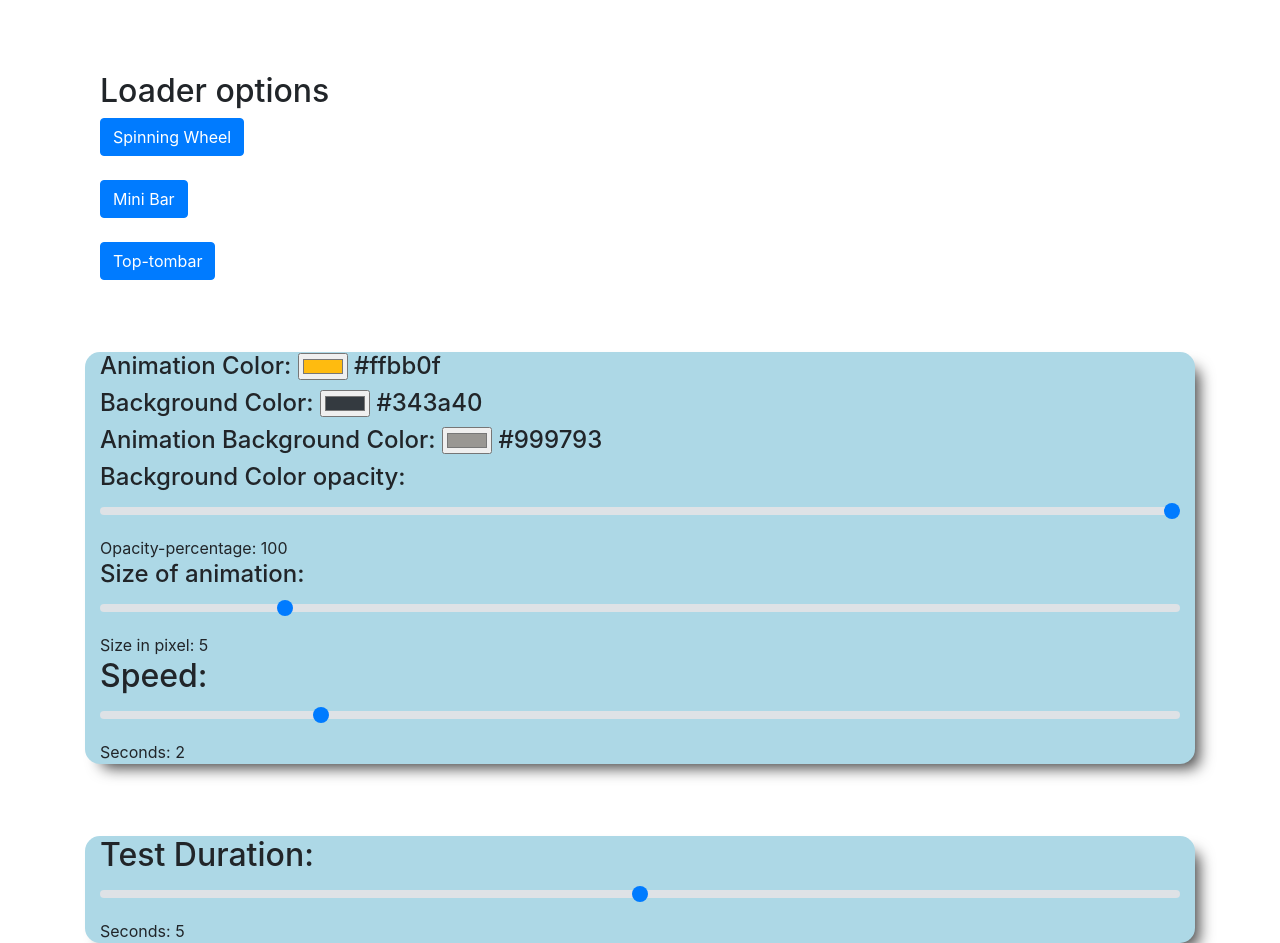
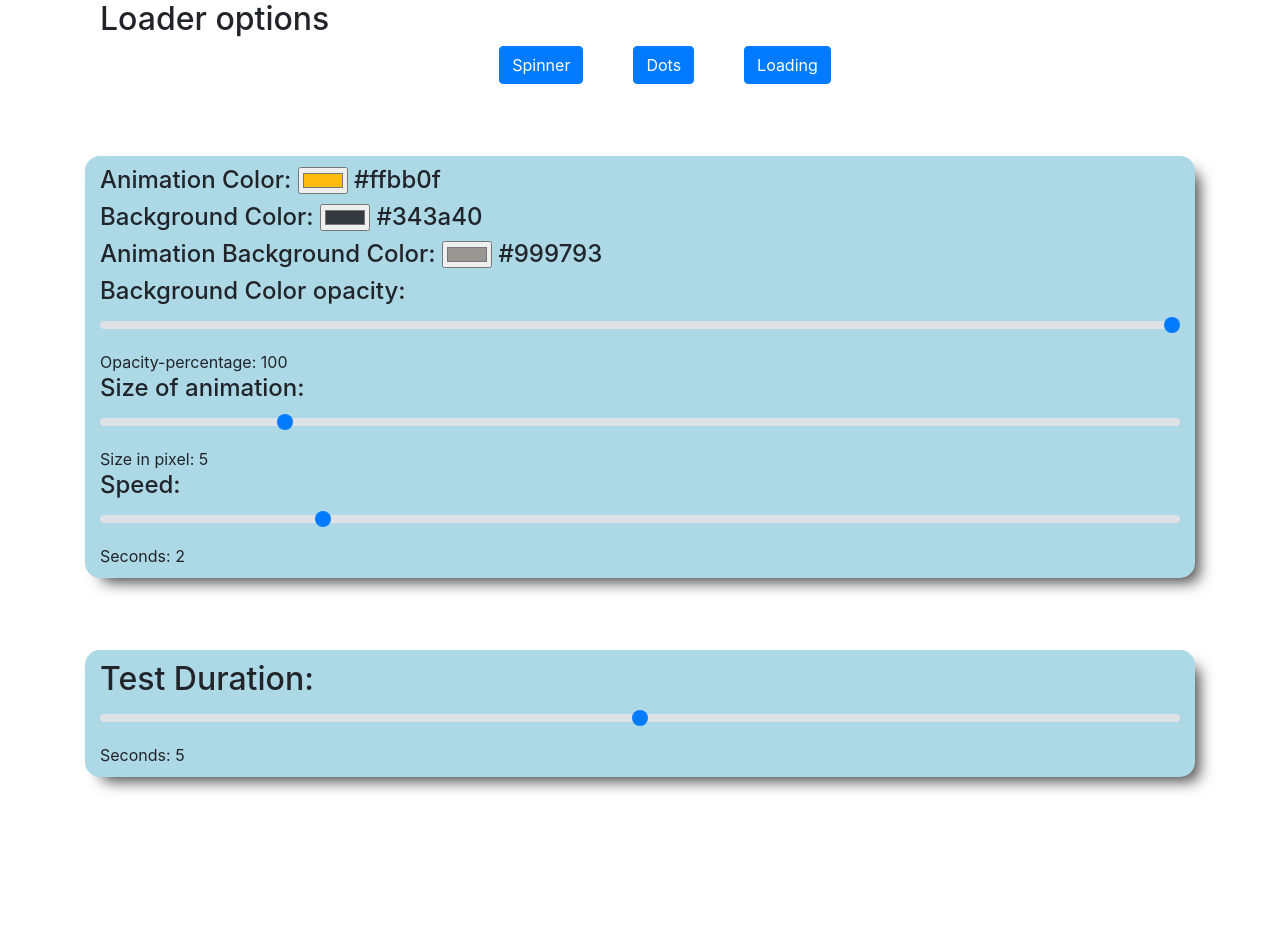
Before and after one commit to Bot-Academia/Vue-ui-preloader, a Vue app: page / in a window 1280 px wide. After the commit the page ends 800 px from the top, so only its background shows below. Built offline with nearby package versions, Linux system fonts and the light colour scheme.

Commit message:
speed added!

```diff
--- a/src/App.vue
+++ b/src/App.vue
@@ -17,22 +17,17 @@
                   :styling="styling"
           ></toptombar>
       </div>
-      <br><br><br>
 
 <!--    selectors-->
+
+<!--      formal-->
     <div class="container">
         <h2>Loader options</h2>
-      <button class="btn btn-primary" @click="loader('loader1')">
-        Spinning Wheel
-      </button>
-        <br><br>
-        <button class="btn btn-primary" @click="loader('minibar')">
-            Mini Bar
-        </button>
-        <br><br>
-        <button class="btn btn-primary" @click="loader('toptombar')">
-            Top-tombar
-        </button>
+        <div id="outer">
+            <div class="inner"><button class="btn btn-primary" @click="loader('loader1')" >Spinner</button></div>
+            <div class="inner"><button class="btn btn-primary" @click="loader('minibar')">Dots</button></div>
+            <div class="inner"><button class="btn btn-primary" @click="loader('toptombar')">Loading</button></div>
+        </div>
     </div>
 
       <br><br><br>
@@ -54,9 +49,9 @@
           <h4>Size of animation:</h4>
           <b-form-input id="range-1" v-model="styling.size" type="range" min="0" max="30"></b-form-input>
           <div class="mt-2">Size in pixel: {{ styling.size }}</div>
-           <h2>Speed:</h2>
+           <h4>Speed:</h4>
           <div>
-              <b-form-input id="range-1" v-model="styling.speed" type="range" min="0" max="10"></b-form-input>
+              <b-form-input id="range-1" v-model="styling.speed" type="range" min="0.1" max="10" step="0.5"></b-form-input>
               <div class="mt-2">Seconds: {{ styling.speed }}</div>
           </div>
       </div>
@@ -114,8 +109,20 @@ export default {
 
 <style>
 .form,.test{
+    padding: 10px 10px 10px 10px;
     background-color: lightblue;
     border-radius: 15px;
     box-shadow: 10px 10px 15px -6px rgba(0, 0, 0, 0.75);
 }
+#outer
+{
+    width:100%;
+    text-align: center;
+}
+.inner
+{
+    display: inline-block;
+    margin-left: 50px;
+}
+
 </style>
--- a/src/components/dots.vue
+++ b/src/components/dots.vue
@@ -1,6 +1,6 @@
 <template>
-    <div id="overlay" :style="{'background-color': bgcolors}">
-        <div class="loader" :style="{'color': styling.wheelcolor,'font-size': styling.size+'px'}"></div>
+    <div id="overlay-dots" :style="{'background-color': bgcolors}">
+        <div class="loader-dots" :style="{'color': styling.wheelcolor,'font-size': styling.size+'px'}"></div>
     </div>
 </template>
 
@@ -15,6 +15,8 @@
             };
         },
         created() {
+            let root = document.documentElement;
+            root.style.setProperty('--time-animation', "load7 " + this.styling.speed + "s infinite ease-in-out");
             var c;
             if(/^#([A-Fa-f0-9]{3}){1,2}$/.test(this.styling.bgcolor)){
                 c= this.styling.bgcolor.substring(1).split('');
@@ -28,8 +30,11 @@
     }
 </script>
 
-<style scoped>
-    #overlay{
+<style >
+    :root{
+        --time-animation: load7 0.7s infinite ease-in-out;
+    }
+    #overlay-dots{
         background-color: rgba(52,58,64,1);
         height: 100%;
         width: 100%;
@@ -40,18 +45,18 @@
         bottom: 0;
         z-index:1000;
     }
-    .loader,
-    .loader:before,
-    .loader:after {
+    .loader-dots,
+    .loader-dots:before,
+    .loader-dots:after {
         border-radius: 50%;
         width: 2.5em;
         height: 2.5em;
         -webkit-animation-fill-mode: both;
         animation-fill-mode: both;
-        -webkit-animation: load7 1.8s infinite ease-in-out;
-        animation: load7 1.8s infinite ease-in-out;
+        -webkit-animation: var(--time-animation);
+        animation: var(--time-animation);
     }
-    .loader {
+    .loader-dots {
         color: black;
         font-size: 10px;
         position: absolute;
@@ -68,18 +73,18 @@
         -webkit-animation-delay: -0.16s;
         animation-delay: -0.16s;
     }
-    .loader:before,
-    .loader:after {
+    .loader-dots:before,
+    .loader-dots:after {
         content: '';
         position: absolute;
         top: 0;
     }
-    .loader:before {
+    .loader-dots:before {
         left: -3.5em;
         -webkit-animation-delay: -0.32s;
         animation-delay: -0.32s;
     }
-    .loader:after {
+    .loader-dots:after {
         left: 3.5em;
     }
     @-webkit-keyframes load7 {
--- a/src/components/loader1.vue
+++ b/src/components/loader1.vue
@@ -1,6 +1,8 @@
 <template>
-    <div id="overlay" :style="{'background-color': bgcolors}">
-        <div class="loader" :style="{'border': styling.size + 'px solid ' + styling.wheelbg,'border-top': styling.size + 'px solid ' + styling.wheelcolor,'animation-duration': styling.speed +'s',}"></div>
+    <div id="overlay-spinner" :style="{'background-color': bgcolors}">
+
+
+        <div class="loader-spinner" :style="{'border': styling.size + 'px solid ' + styling.wheelbg,'border-top': styling.size + 'px solid ' + styling.wheelcolor}"></div>
     </div>
 </template>
 
@@ -15,6 +17,8 @@
             };
         },
         created() {
+            let root = document.documentElement;
+            root.style.setProperty('--time-animation', "spin "+ this.styling.speed + "s linear infinite");
             var c;
             if(/^#([A-Fa-f0-9]{3}){1,2}$/.test(this.styling.bgcolor)){
                 c= this.styling.bgcolor.substring(1).split('');
@@ -29,10 +33,11 @@
     }
 </script>
 
-<style scoped>
-
-
-    #overlay{
+<style >
+    :root{
+        --time-animation: spin 2s linear infinite;
+    }
+    #overlay-spinner{
         height: 100%;
         width: 100%;
         position: fixed;
@@ -43,11 +48,11 @@
         z-index:1000;
     }
 
-    .loader{
+    .loader-spinner{
         border-radius: 50%;
         width: 120px;
         height: 120px;
-        animation: spin 2s linear infinite;
+        animation: var(--time-animation);
         position: absolute;
         top: 0;
         left: 0;
--- a/src/components/toptombar.vue
+++ b/src/components/toptombar.vue
@@ -1,6 +1,6 @@
 <template>
-<div id="overlay" :style="{'background-color': bgcolors}">
-        <div class="loader" :style="{'color': styling.wheelcolor,'font-size': styling.size+'px',}">Loading..</div>
+<div id="overlay-bar" :style="{'background-color': bgcolors}">
+        <div class="loader-bar" :style="{'color': styling.wheelcolor,'font-size': styling.size+'px',}">Loading..</div>
     </div>
 </template>
 
@@ -15,6 +15,8 @@ export default {
             };
         },
         created() {
+            let root = document.documentElement;
+            root.style.setProperty('--time-animation', "load " + this.styling.speed + "s infinite alternate ease-in-out");
             var c;
             if(/^#([A-Fa-f0-9]{3}){1,2}$/.test(this.styling.bgcolor)){
                 c= this.styling.bgcolor.substring(1).split('');
@@ -30,8 +32,11 @@ export default {
 </script>
 
 
-<style scoped>
- #overlay{
+<style>
+    :root{
+        --time-animation: load .7s infinite alternate ease-in-out;
+    }
+ #overlay-bar{
         background-color: rgba(52,58,64,1);
         height: 100%;
         width: 100%;
@@ -42,7 +47,7 @@ export default {
         bottom: 0;
         z-index:1000;
     }
-.loader{
+.loader-bar{
     width: 250px;
   height: 50px;
   line-height: 50px;
@@ -57,21 +62,21 @@ export default {
   letter-spacing: 0.2em;
   }
 
-  .loader:before, .loader:after {
+  .loader-bar:before, .loader-bar:after {
     content: "";
     display: block;
     width: 15px;
     height: 15px;
     background: #ce4233;
     position: absolute;
-    animation: load .7s infinite alternate ease-in-out;
+    animation: var(--time-animation);
   }
 
-  .loader:before {
+  .loader-bar:before {
     top: 0;
   }
 
-  .loader:after {
+  .loader-bar:after {
     bottom: 0;
   }
 
```
